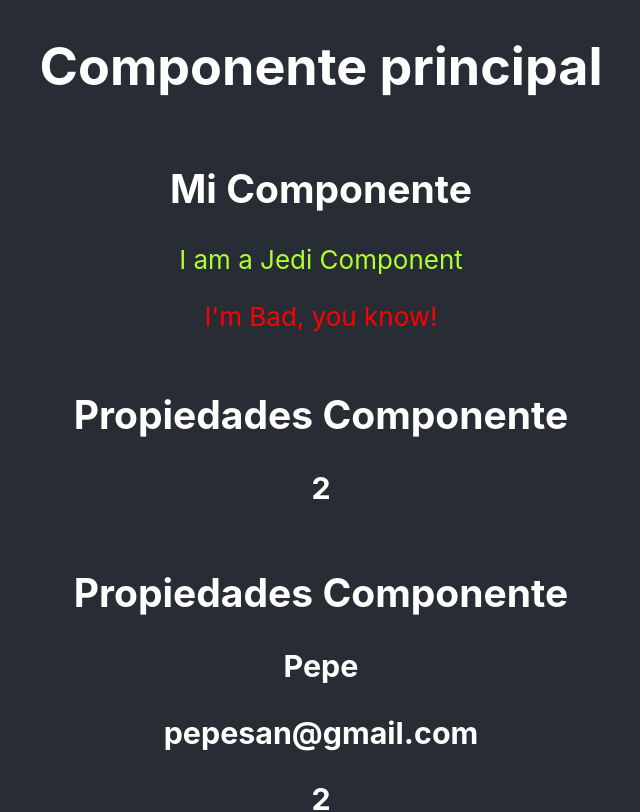
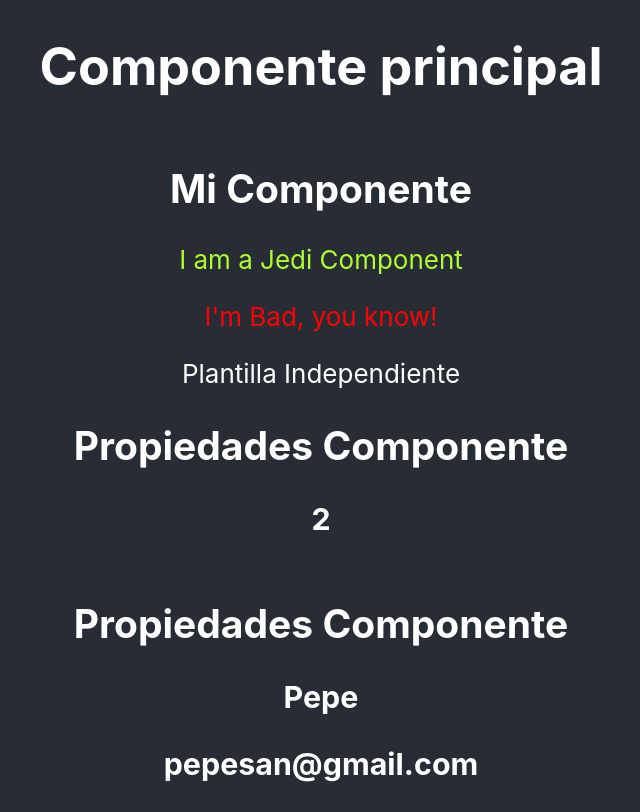
Before and after one commit to pepesan/ejemplos-react-typescript-v18, a React (Create React App) app: page / in a window 1280 px wide. Shown: the top 812 px of the page, without its empty margins (319-959 px from the left). Built offline with nearby package versions, Linux system fonts and the light colour scheme.

Commit message:
metido ejemplo de uso fichero independiente para la plantilla de un componente

```diff
--- a/src/App.tsx
+++ b/src/App.tsx
@@ -3,6 +3,7 @@ import './App.css';
 import MiComponente from "./components/MiComponente";
 import Jedi from "./components/Jedi";
 import Sith from "./components/Sith";
+import ComponenteSeparado from "./components/ComponenteSeparado";
 import PropiedadesComponente from "./components/props/PropiedadesComponente";
 import EstadoComponente from "./components/estados/EstadoComponente";
 import MisProps from "./ejercicios/MisProps";
@@ -11,6 +12,7 @@ import FormularioBasicoComponente from "./components/formularios/FormularioBasic
 import FormularioBasicoComponenteCreateRef from "./components/formularios/FormularioBasicoComponenteCreateRef";
 import HookEstadoComponente from "./components/hooks/HookEstadoComponente";
 import CochesComponente from "./components/coches/CochesComponente";
+
 function App() {
   return (
     <div className="App">
@@ -19,6 +21,7 @@ function App() {
         <MiComponente></MiComponente>
         <Jedi></Jedi>
         <Sith></Sith>
+        <ComponenteSeparado></ComponenteSeparado>
         <PropiedadesComponente></PropiedadesComponente>
         <PropiedadesComponente name="Pepe" email="pepesan@gmail.com" ></PropiedadesComponente>
         <EstadoComponente></EstadoComponente>
@@ -29,6 +32,7 @@ function App() {
         <FormularioBasicoComponenteCreateRef></FormularioBasicoComponenteCreateRef>
         <HookEstadoComponente></HookEstadoComponente>
         <CochesComponente></CochesComponente>
+
       </header>
     </div>
   );
--- /dev/null
+++ b/src/components/ComponenteSeparado.template.tsx
@@ -0,0 +1,7 @@
+import React from "react";
+
+export const ComponenteSeparadoTemplate = () => {
+    return(
+        <div className="componente-separado">Plantilla Independiente</div>
+    )
+}
--- /dev/null
+++ b/src/components/ComponenteSeparado.tsx
@@ -0,0 +1,12 @@
+import React from 'react';
+import "./ComponenteSeparado.css";
+import {ComponenteSeparadoTemplate} from "./ComponenteSeparado.template";
+
+class ComponenteSeparado extends React.Component {
+    render() {
+        return (
+            <ComponenteSeparadoTemplate/>
+        );
+    }
+}
+export default ComponenteSeparado;
```
Also changed, not shown: src/components/ComponenteSeparado.css (added).
